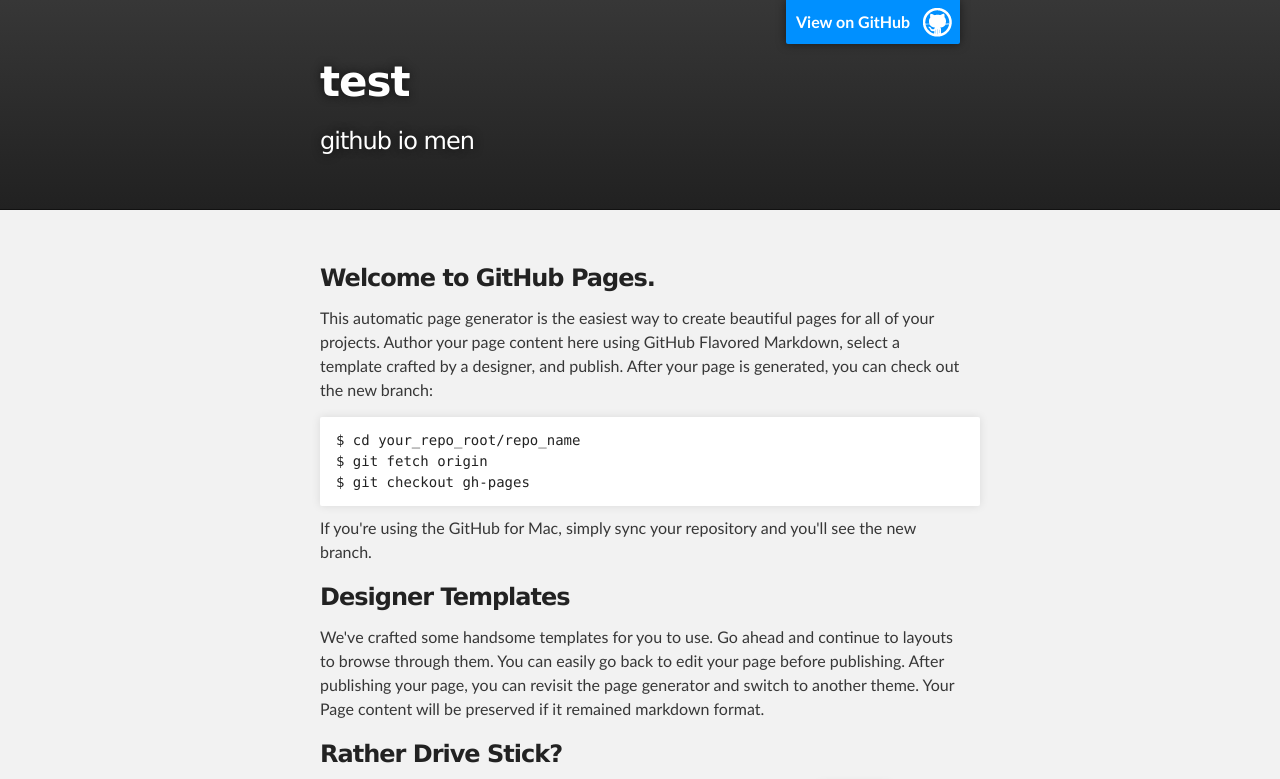
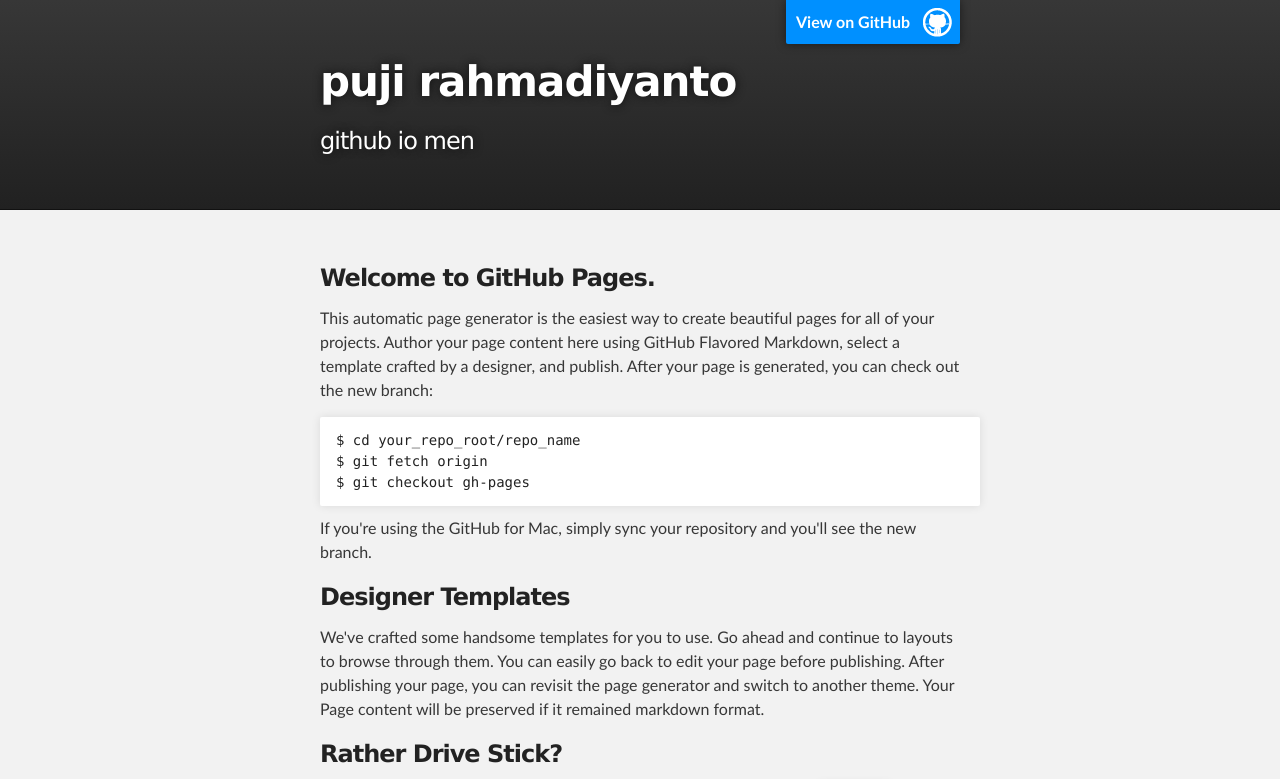
Before and after one commit to pujexx/pujexx.github.io, a plain HTML site: page index.html in a window 1280 px wide. Shown: the top 779 px of the page. Drawn offline with Linux system fonts and the light colour scheme.

Commit message:
ganti nama

```diff
--- a/index.html
+++ b/index.html
@@ -18,7 +18,7 @@
         <header class="inner">
           <a id="forkme_banner" href="https://github.com/pujexx">View on GitHub</a>
 
-          <h1 id="project_title">test</h1>
+          <h1 id="project_title">puji rahmadiyanto</h1>
           <h2 id="project_tagline">github io men</h2>
 
         </header>
```
